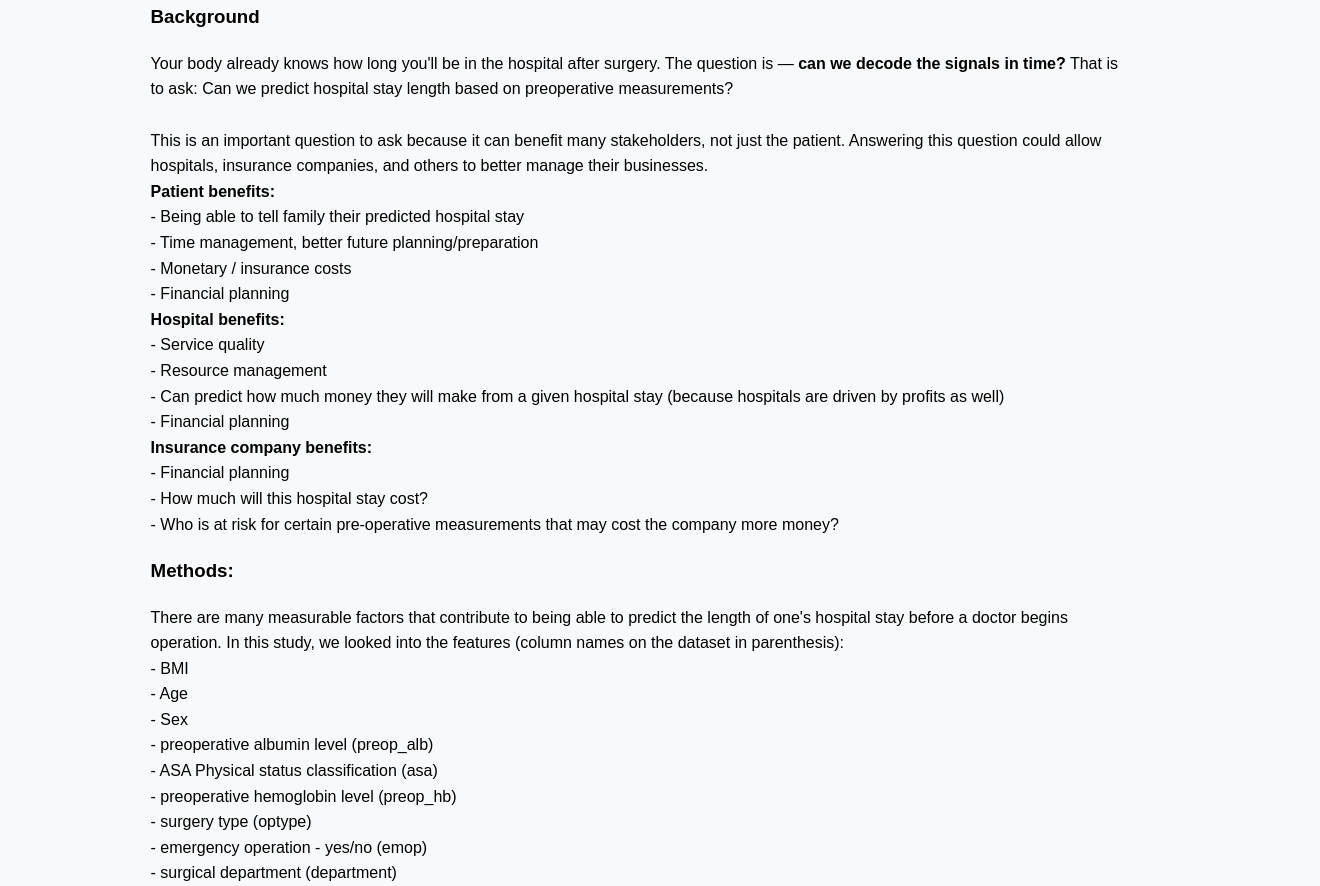
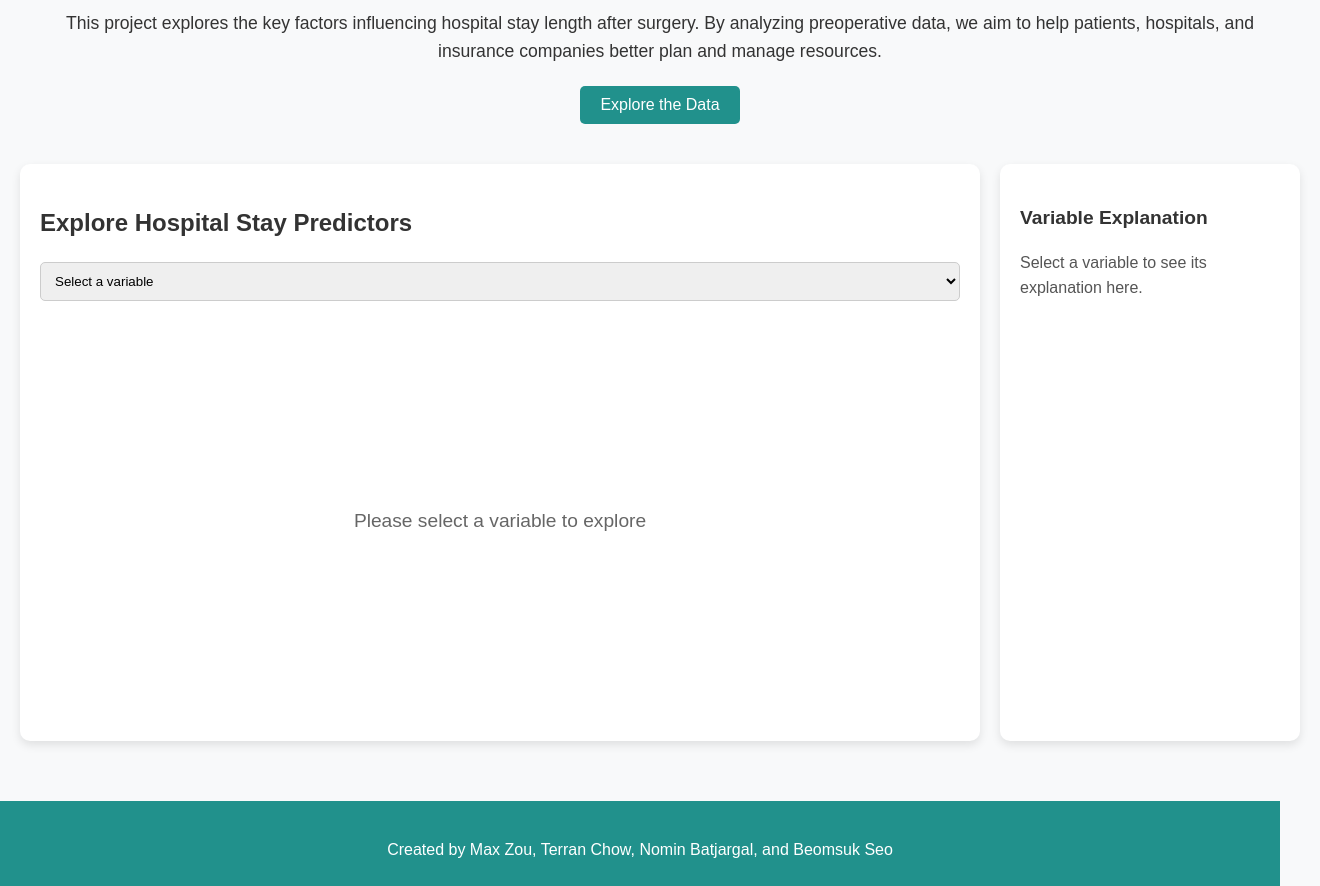
Before and after one commit to beseo/DSC106-Final-Project, a plain HTML site: page index.html in a window 1280 px wide. Shown: the part 310-1196 px from the top of the page, 1320 px wide, since content can reach past the window. Drawn offline with nearby package versions, Linux system fonts and the light colour scheme; no server answers.

Commit message:
change the format of the website

```diff
--- a/index.html
+++ b/index.html
@@ -1,66 +1,41 @@
+
+
 <!DOCTYPE html>
 <html lang="en">
 <head>
     <meta charset="UTF-8">
     <meta name="viewport" content="width=device-width, initial-scale=1.0">
-    <title>Hospital Stay</title>
+    <title>Hospital Stay Predictors</title>
     <link rel="stylesheet" href="style.css">
     <script src="https://cdn.jsdelivr.net/npm/chart.js"></script>
     <script src="https://cdnjs.cloudflare.com/ajax/libs/PapaParse/5.3.0/papaparse.min.js"></script>
     <script src="global.js"></script>
 </head>
 <body>
-    <h1>Utilizing Data Driven Approaches To Predict Post-Op Hospital Stay Length</h1>
+    <!-- Hero Section -->
+    <header class="hero">
+        <h1>Admitted Today, Discharged When?</h1>
+        <p>Unraveling the biggest factors that affect hospital stay length.</p>
+    </header>
 
-    <h2>Group Members</h2>
-    Max Zou, Terran Chow, Nomin Batjargal, Beomsuk Seo
+    <!-- Main Content -->
+    <main class="container">
+        <!-- Introduction Section -->
+        <section class="intro">
+            <h2>About the Project</h2>
+            <p>
+                This project explores the key factors influencing hospital stay length after surgery.
+                By analyzing preoperative data, we aim to help patients, hospitals, and insurance companies
+                better plan and manage resources.
+            </p>
+            <button class="cta-button" onclick="scrollToChart()">Explore the Data</button>
+        </section>
 
-    <h3>Background</h3>
-    <p>
-        <p>
-            Your body already knows how long you'll be in the hospital after surgery. The question is — <b>can we decode the signals in time?</b>
-            That is to ask: Can we predict hospital stay length based on preoperative measurements? <br><br>
-
-            This is an important question to ask because it can benefit many stakeholders, not just the patient.
-            Answering this question could allow hospitals, insurance companies, and others to better manage their businesses.
-            <br>
-
-            <b>Patient benefits:</b><br>
-            - Being able to tell family their predicted hospital stay <br>
-            - Time management, better future planning/preparation<br>
-            - Monetary / insurance costs<br>
-            - Financial planning <br>
-            <b>Hospital benefits:</b> <br>
-            - Service quality <br>
-            - Resource management <br>
-            - Can predict how much money they will make from a given hospital stay (because hospitals are driven by profits as well) <br>
-            - Financial planning <br>
-
-            <b>Insurance company benefits:</b><br>
-            - Financial planning <br>
-            - How much will this hospital stay cost? <br>
-            - Who is at risk for certain pre-operative measurements that may cost the company more money? <br>
-        </p>
-    </p>
-
-    <h3>Methods:</h3>
-    <p>
-        There are many measurable factors that contribute to being able to predict the length of one's hospital stay before a doctor begins operation.
-        In this study, we looked into the features (column names on the dataset in parenthesis): <br>
-        - BMI <br>
-        - Age <br>
-        - Sex <br>
-        - preoperative albumin level (preop_alb) <br>
-        - ASA Physical status classification (asa) <br>
-        - preoperative hemoglobin level (preop_hb) <br>
-        - surgery type (optype) <br>
-        - emergency operation - yes/no (emop) <br>
-        - surgical department (department) <br>
-    </p>
-    <h3>Results:</h3>
-
+        <!-- Chart Section -->
+        <section class="chart-section">
+            <h2>Explore Hospital Stay Predictors</h2>
             <select id="selection" name="selection">
-        <option value="start_option" disabled selected>Select an option</option>
+                <option value="start_option" disabled selected>Select a variable</option>
                 <option value="asa">ASA</option>
                 <option value="age">Age</option>
                 <option value="sex">Gender</option>
@@ -73,22 +48,34 @@
                 <option value="preop_ecg">Preoperative ECG</option>
                 <option value="preop_pft">Preoperative Pulmonary Function</option>
                 <option value="preop_htn">Preoperative Hypertension</option>
-        <option value="preop_dm">Preoperative Diabetes
+                <option value="preop_dm">Preoperative Diabetes</option>
                 <option value="death_inhosp">In-Hospital Death</option>
                 <option value="emop">Emergency Operation</option>
                 <option value="preop_alb_categ">Preoperative Albumin</option>
                 <option value="preop_hb_categ">Preoperative Hemoglobin</option>
             </select>
-    <div class="container">
             <div class="chart-wrapper">
                 <canvas id="chart-container" width="400" height="200"></canvas>
-            <div class="overlay-message" id="overlay-message">Please select an option to explore</div>
+                <div class="overlay-message" id="overlay-message">Please select a variable to explore</div>
             </div>
-        <div id="explanation-box">
+        </section>
+
+        <!-- Explanation Box -->
+        <aside class="explanation-box" id="explanation-box">
             <h3>Variable Explanation</h3>
-            <p id="variable-explanation"></p>
-        </div>
-    </div>
+            <p id="variable-explanation">Select a variable to see its explanation here.</p>
+        </aside>
+    </main>
 
+    <!-- Footer -->
+    <footer>
+        <p>Created by Max Zou, Terran Chow, Nomin Batjargal, and Beomsuk Seo</p>
+    </footer>
+
+    <script>
+        function scrollToChart() {
+            document.querySelector('.chart-section').scrollIntoView({ behavior: 'smooth' });
+        }
+    </script>
 </body>
 </html>
--- a/style.css
+++ b/style.css
@@ -1,123 +1,155 @@
+/* General Styles */
 body {
-    max-width: 110ch;
-    margin-inline: auto;
-    padding: 1.5em;
+    margin: 0;
+    padding: 0;
     font-family: 'Arial', sans-serif;
     line-height: 1.6;
     background-color: #f8f9fa;
+    color: #333;
+}
+
+/* Hero Section */
+.hero {
+    background-color: #21918c;
+    color: white;
+    padding: 60px 20px;
+    text-align: center;
+    display: flex;
+    flex-direction: column;
+    justify-content: center;
+    align-items: center;
+    height: 23vh; /* Full viewport height */
+    border: 10px solid #1a746f; /* Blue border */
+    box-sizing: border-box; /* Ensure border is included in height */
+}
+
+.hero h1 {
+    font-size: 2.5em;
+    margin-bottom: 10px;
+}
+
+.hero p {
+    font-size: 1.2em;
+    margin: 0;
+}
+
+/* Main Container */
+.container {
+    display: grid;
+    grid-template-columns: 1fr 300px;
+    gap: 20px;
+    padding: 20px;
+    width: 100%; /* Full width */
+    margin: 0 auto;
+}
+
+/* Introduction Section */
+.intro {
+    grid-column: 1 / -1;
+    text-align: center;
     padding: 20px;
 }
 
-h1 {
-    font-size: 2.5em;
-    font-weight: bold;
-    color: #222;
-    text-align: center;
+.intro h2 {
+    font-size: 2em;
+    margin-bottom: 10px;
 }
 
-select {
+.intro p {
+    font-size: 1.1em;
+    margin-bottom: 20px;
+}
+
+.cta-button {
+    background-color: #21918c;
+    color: white;
+    padding: 10px 20px;
+    border: none;
+    border-radius: 5px;
     font-size: 1em;
-    padding: 5px 10px;
-    border: 1px solid #aaa;
+    cursor: pointer;
+    transition: background-color 0.3s;
+}
+
+.cta-button:hover {
+    background-color: #1a746f;
+}
+
+/* Chart Section */
+.chart-section {
+    background-color: white;
+    padding: 20px;
+    border-radius: 10px;
+    box-shadow: 0px 4px 10px rgba(0, 0, 0, 0.1);
+}
+
+.chart-section h2 {
+    font-size: 1.5em;
+    margin-bottom: 20px;
+}
+
+#selection {
+    width: 100%;
+    padding: 10px;
+    margin-bottom: 20px;
+    border: 1px solid #ccc;
     border-radius: 5px;
-    background-color: white;
+}
+
+.chart-wrapper {
+    position: relative;
+    width: 100%;
+    height: 400px;
 }
 
 #chart-container {
+    width: 100%;
+    height: 100%;
+}
+
+.overlay-message {
+    position: absolute;
+    top: 50%;
+    left: 50%;
+    transform: translate(-50%, -50%);
+    font-size: 1.2em;
+    color: #666;
+}
+
+/* Explanation Box */
+.explanation-box {
+    background-color: white;
     padding: 20px;
-    width: 100%;
-    height: auto;
-    border: 1px solid #ddd;
-    background: white;
-    border-radius: 5px;
+    border-radius: 10px;
     box-shadow: 0px 4px 10px rgba(0, 0, 0, 0.1);
 }
 
-.bar {
-    fill: #4a90e2 !important;
-    opacity: 0.9;
-    transition: fill 0.3s, opacity 0.3s;
-}
-.bar:hover {
-    fill: #357ABD !important;
-    opacity: 1;
+.explanation-box h3 {
+    font-size: 1.2em;
+    margin-bottom: 10px;
 }
 
-.container {
-    display: flex;
-    align-items: flex-start;
-    gap: 20px;
-    padding: 20px 0;
-    width: 100%;
-}
-
-/* Explanation box styling */
-#explanation-box {
-    flex-shrink: 0;
-    margin: 0;
-    width: 25%;
-    padding: 10px;
-    border: 1px solid #ccc;
-    border-radius: 5px;
-    background-color: #f9f9f9;
-}
-
-#explanation-box h3 {
-    margin: 0;
-    font-size: 18px;
-    font-weight: bold;
-}
-
-#explanation-box p {
-    margin-top: 10px;
-    font-size: 14px;
+.explanation-box p {
+    font-size: 1em;
     color: #555;
 }
 
+/* Footer */
+footer {
+    text-align: center;
+    padding: 20px;
+    background-color: #21918c;
+    color: white;
+    margin-top: 40px;
+}
+
+/* Responsive Design */
 @media (max-width: 768px) {
     .container {
-        flex-direction: column; /* Stack elements vertically on small screens */
-        align-items: center; /* Center-align elements */
+        grid-template-columns: 1fr;
     }
 
-    #chart-container {
-        width: 100%; /* Make chart take full width */
-    }
-
-    #explanation-box {
-        width: 100%; /* Make explanation box take full width */
+    .explanation-box {
+        grid-column: 1 / -1;
     }
 }
-
-.overlay-message {
-    margin: 0;
-    position: absolute; /* Position over the chart */
-    top: 0;
-    left: 0;
-    width: 100%; /* Cover the full width of the chart */
-    height: 100%; /* Cover the full height of the chart */
-    background-color: rgba(255, 255, 255, 0.7); /* Transparent white background */
-    display: flex; /* Center the text */
-    justify-content: center;
-    align-items: center;
-    font-size: 16px;
-    font-weight: bold;
-    color: #333;
-    border-radius: 5px; /* Match the chart border radius */
-    pointer-events: none; /* Allow interactions with the canvas beneath */
-    visibility: visible; /* Show the overlay by default */
-}
-
-.chart-wrapper {
-    position: relative; /* Enables positioning of child elements */
-    width: 100%; /* Ensure it adapts to container width */
-    max-width: 100%;
-}
-
-#selection {
-    padding: 8px;
-}
-
-/* #list_categories {
-    list-style-type: none;
-} */
```
Lines whose indentation alone changed are shown as unchanged.
